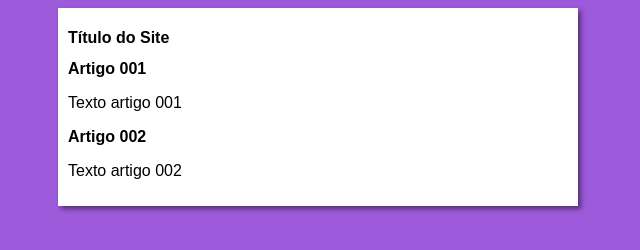
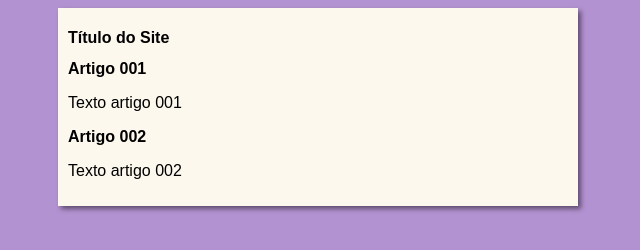
Before and after one commit to marciufilho94/projeto-site, a plain HTML site: page index.html in a window 1280 px wide. Shown: the whole page, without its empty margins (322-962 px from the left). Drawn offline with Linux system fonts and the light colour scheme.

Commit message:
Update style.css

```diff
--- a/estilos/style.css
+++ b/estilos/style.css
@@ -4,11 +4,11 @@
 }
 
 body {
-    background-color: rgb(157, 90, 219);
+    background-color: rgb(179, 146, 209);
 }
 
 main {
-    background-color: white;
+    background-color: rgb(252, 248, 237);
     width: 500px;
     margin: auto;
     padding: 10px;
```
